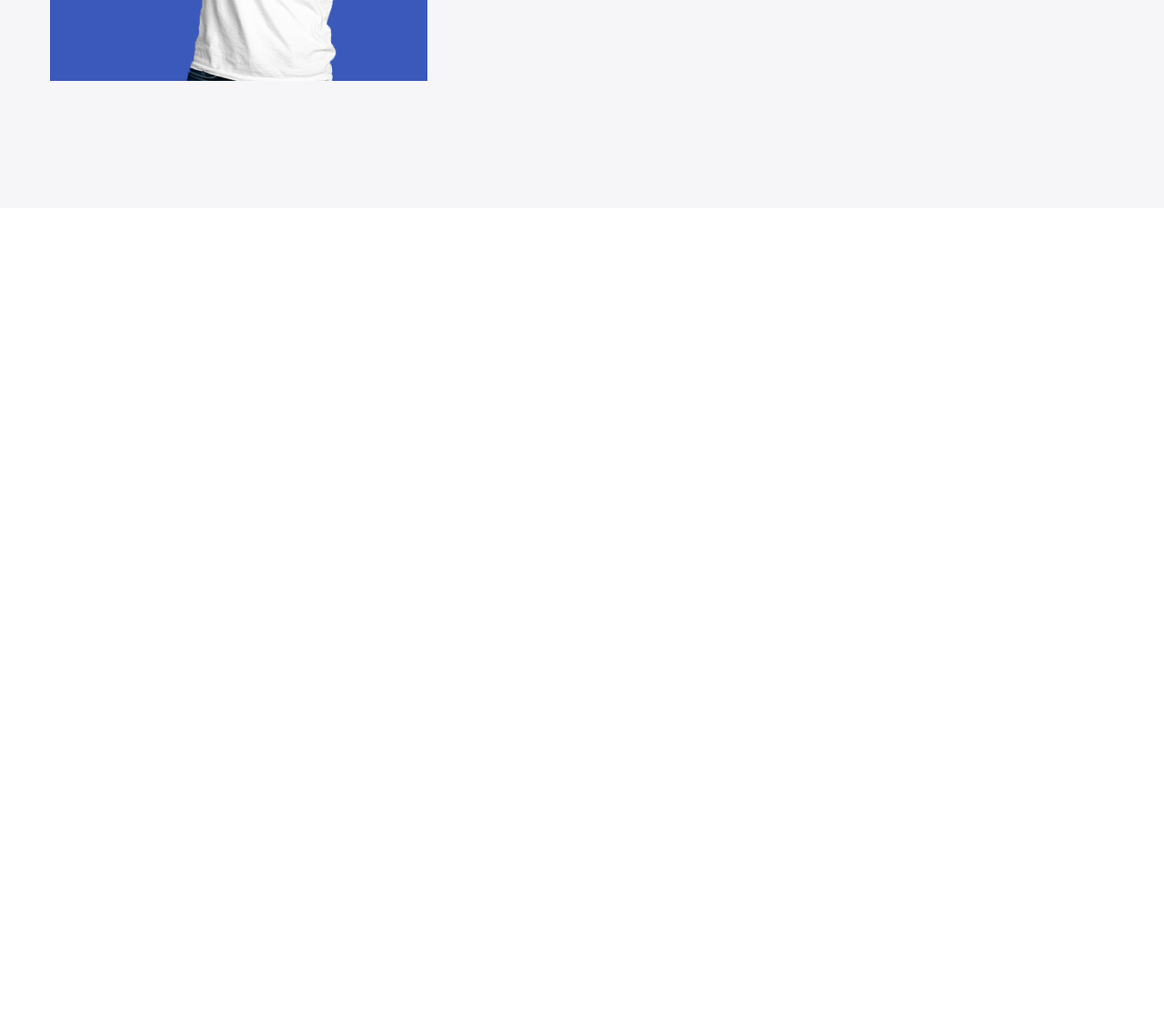
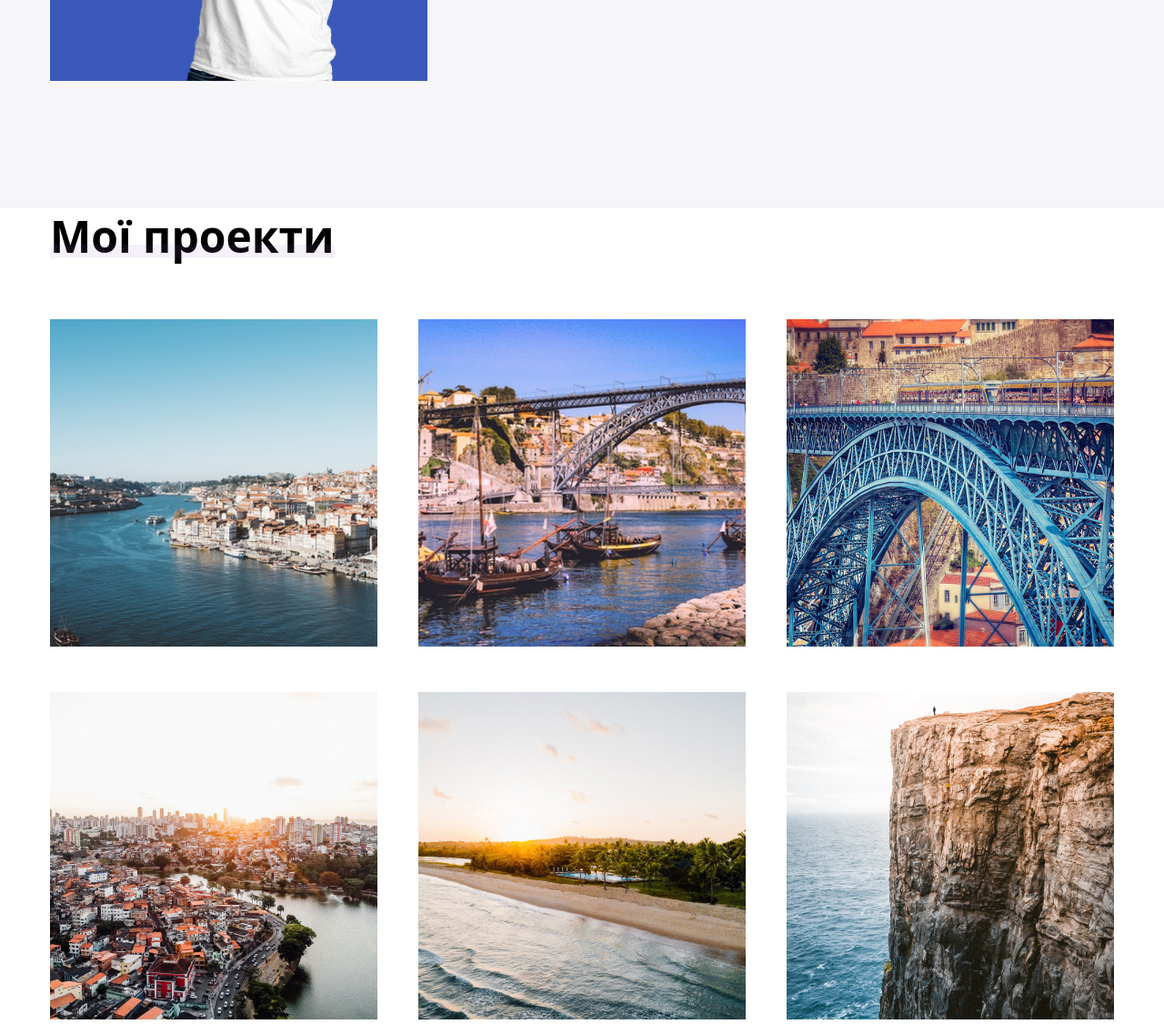
Before and after one commit to OlgaPol2000/porttolio, a plain HTML site: page index.html in a window 1280 px wide. Shown: the part 2029-3155 px from the top of the page at 91% size. Before the commit the page ends 2258 px from the top, so only its background shows below. Drawn offline with Linux system fonts and the light colour scheme; a web font is replaced by a local one.

Commit message:
added new section projects

```diff
--- a/index.html
+++ b/index.html
@@ -44,10 +44,10 @@
           <ul class="about__list">
             <li class="about__item">
               <p class="about__text">
-                Вітаю всіх на своєму сайті! Мене звуть Оля, я з Вінниці. Займаюся
-                фронтенд-розробкою понад рік. До розробки займався нелюбимою
-                справою, ходив на нелюбиму роботу, не міг зрозуміти, за що
-                взятися, щоб справа приносила задоволення і гроші, поки не
+                Вітаю всіх на своєму сайті! Мене звуть Оля, я з Вінниці.
+                Займаюся фронтенд-розробкою понад рік. До розробки займався
+                нелюбимою справою, ходив на нелюбиму роботу, не міг зрозуміти,
+                за що взятися, щоб справа приносила задоволення і гроші, поки не
                 наткнувся на один цікавий курс.
               </p>
             </li>
@@ -69,29 +69,66 @@
       <div class="container">
         <h2 class="title">Навички</h2>
         <div class="skills__inner">
-          <img class="skills__img" src="./img/photo.jpg" alt="photo" >
+          <img class="skills__img" src="./img/photo.jpg" alt="photo" />
           <ul class="skills__list">
             <li class="skills__item">
-             <p class="skills__text">HTML</p>
+              <p class="skills__text">HTML</p>
               <span class="skills__rate">
-                <span class="skills__percent" style="width: 35%;"></span>
+                <span class="skills__percent" style="width: 35%"></span>
               </span>
             </li>
             <li class="skills__item">
               <p class="skills__text">CSS</p>
               <span class="skills__rate">
-                <span class="skills__percent" style="width: 40%;"></span>
+                <span class="skills__percent" style="width: 40%"></span>
               </span>
             </li>
             <li class="skills__item">
               <p class="skills__text">JS</p>
               <span class="skills__rate">
-                <span class="skills__percent" style="width: 5%;"></span>
+                <span class="skills__percent" style="width: 5%"></span>
               </span>
             </li>
           </ul>
         </div>
       </div>
     </section>
+    <section class="projects">
+      <div class="container">
+        <h2 class="projects--title title">Мої проекти</h2>
+        <ul class="projects__list">
+          <li class="projects__item">
+            <a href="#" class="projects__link"
+              ><img class="projects__img" src="./img/1.jpg" alt=""
+            /></a>
+          </li>
+          <li class="projects__item">
+            <a href="#" class="projects__link"
+              ><img class="projects__img" src="./img/2.jpg" alt=""
+            /></a>
+          </li>
+          <li class="projects__item">
+            <a href="#" class="projects__link"
+              ><img class="projects__img" src="./img/3.jpg" alt=""
+            /></a>
+          </li>
+          <li class="projects__item">
+            <a href="" class="projects__link"
+              ><img class="projects__img" src="./img/4.jpg" alt=""
+            /></a>
+          </li>
+          <li class="projects__item">
+            <a href="#" class="projects__link"
+              ><img class="projects__img" src="./img/5.jpg" alt=""
+            /></a>
+          </li>
+          <li class="projects__item">
+            <a href="#" class="projects__link"
+              ><img class="projects__img" src="./img/6.jpg" alt=""
+            /></a>
+          </li>
+        </ul>
+      </div>
+    </section>
   </body>
 </html>
--- a/style.css
+++ b/style.css
@@ -47,12 +47,13 @@ body {
   left: 0;
   height: 15px;
   width: 100%;
-  background: rgba(35, 82, 222, 0.1);
+  background: rgba(156, 114, 196, 0.1);
 }
 
 /* home */
 
 .home {
+  max-width: 1920;
   height: 100vh;
   position: relative;
   z-index: 1;
@@ -98,7 +99,7 @@ body {
 }
 
 .nav__link:hover {
-  color: #2352de;
+  color: #a13ec9;
 }
 
 .home__inner {
@@ -235,29 +236,29 @@ body {
   align-items: center;
 }
 
-.skills__img{
+.skills__img {
   max-width: 415px;
   width: 100%;
   object-fit: cover;
   margin-right: 15px;
 }
 
-.skills__list{
+.skills__list {
   max-width: 600px;
   width: 100%;
 }
-.skills__item{
+.skills__item {
   display: flex;
   justify-content: space-between;
   margin-bottom: 85px;
   align-items: center;
 }
 
-.skills__text{
+.skills__text {
   margin-right: 15px;
   width: 50px;
 }
-.skills__item:last-child{
+.skills__item:last-child {
   margin-bottom: 0px;
 }
 .skills__rate {
@@ -265,32 +266,77 @@ body {
   max-width: 600px;
   width: 100%;
   height: 32px;
-  background: #dbdbed;
+  background: #ecdbf0;
 }
 
-.skills__percent{
+.skills__percent {
   display: block;
-  background-color: #2352DE;
+  background-color: #a13ec9;
   height: 32px;
 }
 
-@media screen and (max-width: 992px){
-  .skills__img{
+@media screen and (max-width: 992px) {
+  .skills__img {
     max-width: 335px;
   }
-
 }
 
-@media screen and (max-width: 768px){
-  .skills__inner{
+@media screen and (max-width: 768px) {
+  .skills__inner {
     flex-direction: column;
   }
-  .skills__img{
+  .skills__img {
     max-width: 600px;
     margin-right: 0px;
     margin-bottom: 30px;
   }
-  .skills__item{
+  .skills__item {
     margin-bottom: 35px;
   }
 }
+
+/* projects */
+
+.projects--title{
+  font-weight: 700;
+  font-size: 48px;
+  line-height: 130%;
+  margin-bottom: 60px;
+  display: inline-block;
+  position: relative;
+}
+.projects__list {
+  display: grid;
+  grid-template-columns: repeat(3, 1fr);
+  gap: 45px;
+}
+.projects__link{
+  position: relative;
+}
+
+.projects__link::before{
+  content: "";
+  width: 360px;
+  height: 360px;
+  position: absolute;
+  background-color: transparent;
+  transition: all 0.8s linear;
+}
+
+.projects__link::after{
+  content: "";
+  position: absolute;
+  left: 50%;
+  top: -900%;
+  transform: translate(-50%, -50%);
+  background-image: url(./img/arrow-d.svg);
+}
+.projects__link:hover.projects__link::before {
+  background-color: rgba(0, 0, 0, 0.5);
+}
+
+.projects__link:hover.projects__link::after{
+  width: 37px;
+  height: 21px;
+  transition: height 1s linear;
+}
```
Also changed, not shown: img/1.jpg (added), img/2.jpg (added), img/3.jpg (added), img/4.jpg (added), img/5.jpg (added), img/6.jpg (added).
